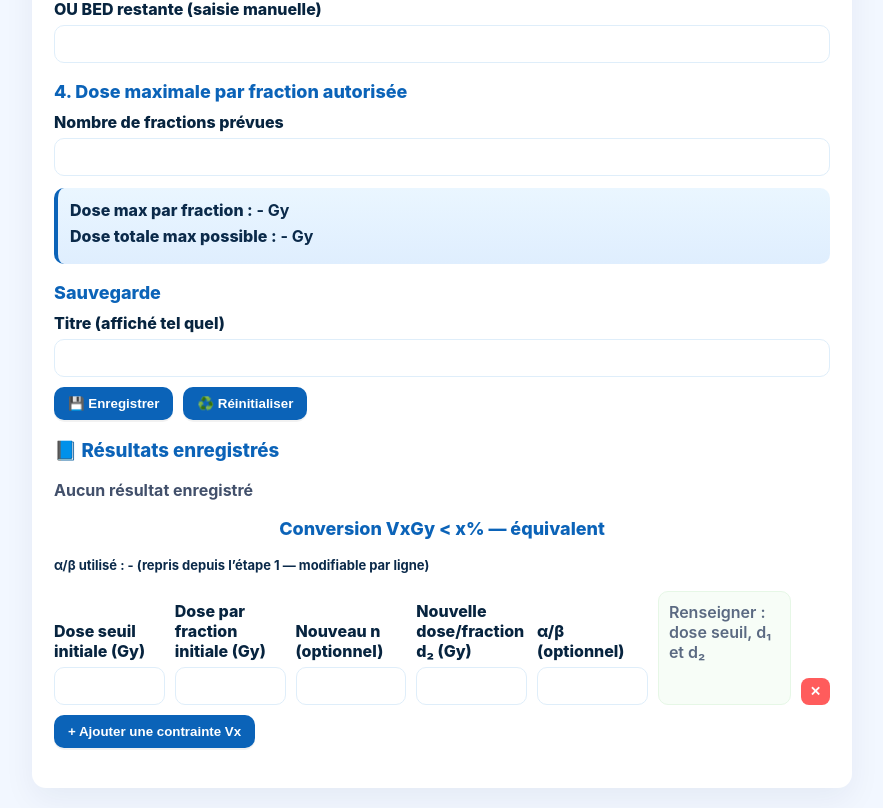
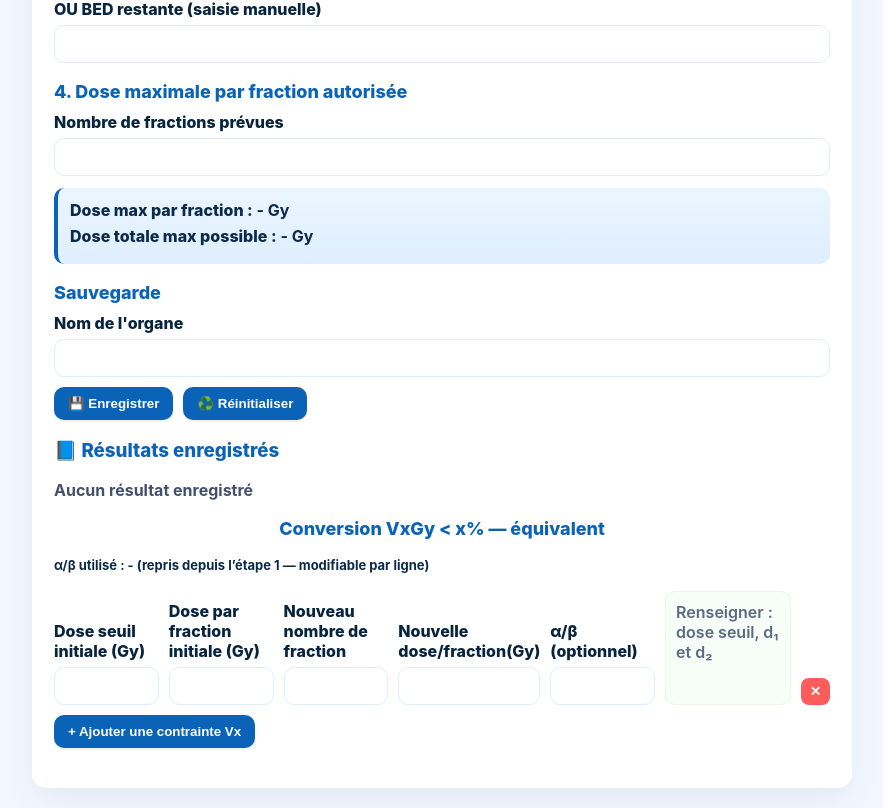
Before and after one commit to Snoop67/bed-simulator, a React (Create React App) app: page / in a window 1280 px wide. Shown: the part 1660-2468 px from the top of the page, without its empty margins (198-1081 px from the left). Built offline with nearby package versions, Linux system fonts and the light colour scheme.

Commit message:
Update App.jsx

```diff
--- a/src/App.jsx
+++ b/src/App.jsx
@@ -115,7 +115,7 @@ export default function App() {
   const [nAuth, setNAuth] = useState(""); // nombre de fractions
   const [dAuth, setDAuth] = useState(""); // dose par fraction
   const [bedAuthManual, setBedAuthManual] = useState(""); // saisie directe de BED autorisée
-  const [blockBelow18, setBlockBelow18] = useState(false); // bloquer dpf < 1.8 Gy
+  const [blockBelow18, setBlockBelow18] = useState(false); // bloquer doses par fraction < 1.8 Gy
 
   // Étape 2 — Utilisée (corrigée : calcul du champ manquant au onBlur)
   const [tdUsed, setTdUsed] = useState("");
@@ -670,7 +670,7 @@ export default function App() {
         {/* ===== Actions / Historique ===== */}
         <section className="step">
           <h2 className="step-title">Sauvegarde</h2>
-          <label className="field-label">Titre (affiché tel quel)</label>
+          <label className="field-label">Nom de l'organe</label>
           <input
             className="field"
             value={titleSave}
@@ -728,7 +728,7 @@ export default function App() {
                   />
                 </div>
                 <div className="vx-col">
-                  <label className="field-label">Nouveau n (optionnel)</label>
+                  <label className="field-label">Nouveau nombre de fraction</label>
                   <input
                     className="field"
                     type="number"
@@ -737,7 +737,7 @@ export default function App() {
                   />
                 </div>
                 <div className="vx-col">
-                  <label className="field-label">Nouvelle dose/fraction d₂ (Gy)</label>
+                  <label className="field-label">Nouvelle dose/fraction(Gy)</label>
                   <input
                     className="field"
                     type="number"
@@ -768,7 +768,7 @@ export default function App() {
                       </div>
                       <div className="muted small">
                         (Équiv. totale calculée : {out.Dequiv_total.toFixed(2)} Gy
-                        {row.nNew && out.d_per_frac_needed != null ? ` — d/f nécessaire : ${out.d_per_frac_needed.toFixed(2)} Gy` : ""})
+                        {row.nNew && out.d_per_frac_needed != null ? ` — dose/fraction max : ${out.d_per_frac_needed.toFixed(2)} Gy` : ""})
                       </div>
                     </>
                   ) : (
```
